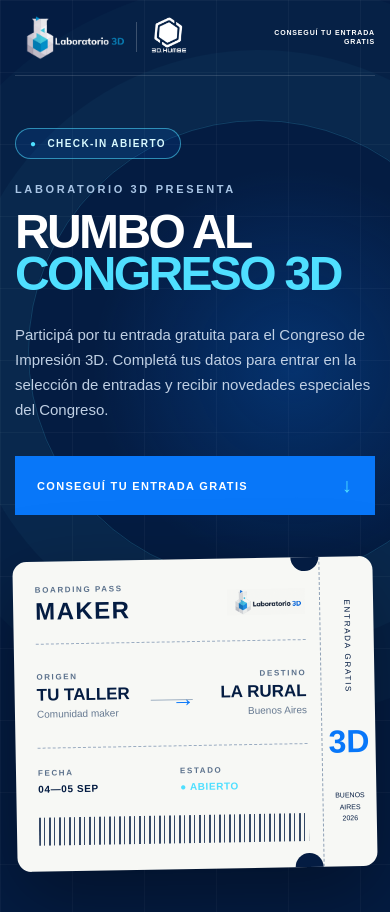
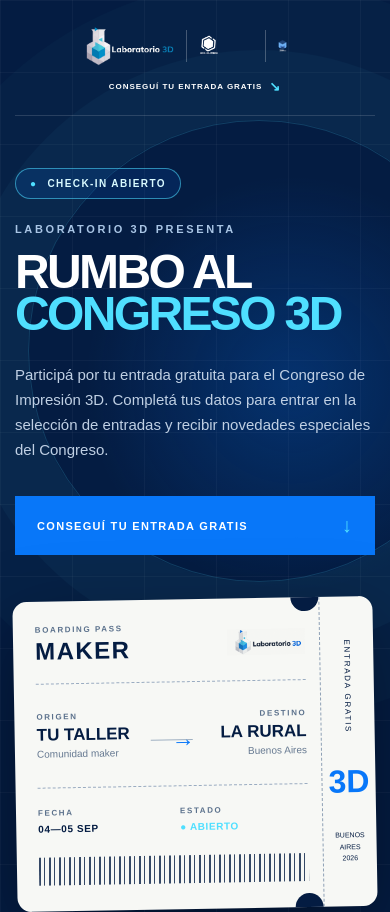
Before and after one commit to laboratoriod65-dev/LANDING-PRE-CONGRESO-3D, a plain HTML site: page index.html in a window 390 px wide. Shown: the top 912 px of the page. Drawn offline with Linux system fonts and the light colour scheme.

Commit message:
Add files via upload

```diff
--- a/index.html
+++ b/index.html
@@ -29,7 +29,16 @@
     alt=""></noscript>
   <main id="landing">
     <section class="hero">
-      <nav class="nav shell"><div class="nav-logos"><img class="logo" src="assets/laboratorio-3d.png" alt="Laboratorio 3D"><span class="logo-divider" aria-hidden="true"></span><img class="partner-logo" src="assets/3d-humbe.png" alt="3D.HUMBE"></div><a href="#checkin" class="nav-cta">CONSEGUÍ TU ENTRADA GRATIS <span>↘</span></a></nav>
+      <nav class="nav shell">
+        <div class="nav-logos" aria-label="Organizadores y aliados">
+          <img class="logo nav-main-logo" src="assets/laboratorio-3d.png" alt="Laboratorio 3D">
+          <span class="logo-divider" aria-hidden="true"></span>
+          <img class="partner-logo humbe-logo" src="assets/3d-humbe.png" alt="3D.HUMBE">
+          <span class="logo-divider" aria-hidden="true"></span>
+          <img class="partner-logo mazz-logo" src="assets/3d-mazz.png" alt="3DMazz">
+        </div>
+        <a href="#checkin" class="nav-cta">CONSEGUÍ TU ENTRADA GRATIS <span>↘</span></a>
+      </nav>
       <div class="hero-grid shell">
         <div class="hero-copy"><div class="flight-chip"><span>●</span> CHECK-IN ABIERTO</div><p class="eyebrow">LABORATORIO 3D PRESENTA</p><h1>RUMBO AL<br><em>CONGRESO 3D</em></h1><p class="lead">Participá por tu entrada gratuita para el Congreso de Impresión 3D. Completá tus datos para entrar en la selección de entradas y recibir novedades especiales del Congreso.</p><a href="#checkin" class="primary-button hero-button">CONSEGUÍ TU ENTRADA GRATIS <span>↓</span></a></div>
         <article class="boarding-pass" aria-label="Pase de abordaje del Congreso 3D">
--- a/styles.css
+++ b/styles.css
@@ -9,14 +9,13 @@
 .hero { background:var(--navy); color:white; min-height:760px; position:relative; overflow:hidden; background-image:radial-gradient(circle at 75% 38%, rgba(8,119,249,.24), transparent 30%), linear-gradient(rgba(255,255,255,.035) 1px,transparent 1px),linear-gradient(90deg,rgba(255,255,255,.035) 1px,transparent 1px); background-size:auto,72px 72px,72px 72px; }
 .hero:before { content:""; position:absolute; width:460px; height:460px; border:1px solid rgba(79,223,255,.18); border-radius:50%; right:-100px; top:120px; box-shadow:0 0 0 70px rgba(79,223,255,.035),0 0 0 140px rgba(79,223,255,.025); }
 .nav { height:96px; display:flex; align-items:center; justify-content:space-between; border-bottom:1px solid rgba(255,255,255,.14); position:relative; z-index:2; }
-.nav-logos { display:flex; align-items:center; gap:18px; min-width:0; }
-.logo-divider { width:1px; height:42px; background:rgba(255,255,255,.22); flex:0 0 auto; }
-.partner-logo {
-  display: block;
-  width: 210px;
-  height: 64px;
-  object-fit: contain;
-}.brand { display:flex; align-items:center; gap:10px; font-size:10px; line-height:1.05; letter-spacing:.08em; font-weight:700; }
+.nav-logos { display:flex; align-items:center; gap:14px; min-width:0; }
+.logo-divider { width:1px; height:40px; background:rgba(255,255,255,.25); flex:0 0 auto; }
+.nav-main-logo { width:190px !important; flex:0 0 auto; }
+.partner-logo { display:block; object-fit:contain; flex:0 0 auto; }
+.humbe-logo { width:78px; height:64px; }
+.mazz-logo { width:58px; height:78px; }
+.brand { display:flex; align-items:center; gap:10px; font-size:10px; line-height:1.05; letter-spacing:.08em; font-weight:700; }
 .brand b { font-size:18px; letter-spacing:.18em; }
 .brand-mark { width:44px; height:44px; display:grid; place-items:center; border:2px solid var(--cyan); color:var(--cyan); border-radius:50% 50% 46% 54%; transform:rotate(-5deg); font-size:12px; letter-spacing:-.07em; font-weight:900; }
 .brand-dark { color:var(--navy); }.brand-dark .brand-mark{color:var(--blue);border-color:var(--blue)}
@@ -55,4 +54,22 @@
 .success-card .logo{margin:0 auto 48px}
 .footer-inner>.logo{justify-self:start}
 @media(max-width:900px){.footer-inner>.logo{justify-self:center}}
-@media(max-width:600px){.logo{width:112px}.nav-logos{gap:9px}.logo-divider{height:30px}.partner-logo{width:112px;height:44px}.nav-cta{font-size:7px;line-height:1.25;gap:6px;max-width:102px;text-align:right}.nav-cta span{display:none}.pass-logo{width:78px}}
+@media(max-width:600px){
+  .logo{width:112px}
+  .nav{height:116px;flex-direction:column;justify-content:center;gap:8px;padding-block:10px}
+  .nav-logos{width:100%;justify-content:center;gap:10px}
+  .nav-main-logo{width:100px !important}
+  .logo-divider{height:32px}
+  .humbe-logo{width:58px;height:50px}
+  .mazz-logo{width:38px;height:50px}
+  .nav-cta{font-size:8px;line-height:1.2;gap:7px;max-width:none;text-align:center}
+  .nav-cta span{display:inline;font-size:13px}
+  .pass-logo{width:78px}
+}
+@media(max-width:360px){
+  .nav-logos{gap:7px}
+  .nav-main-logo{width:86px !important}
+  .humbe-logo{width:52px;height:45px}
+  .mazz-logo{width:34px;height:45px}
+  .logo-divider{height:28px}
+}
```
